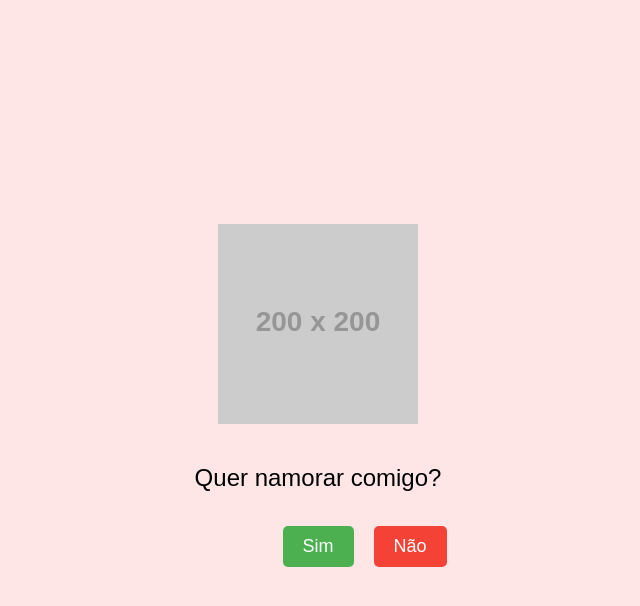
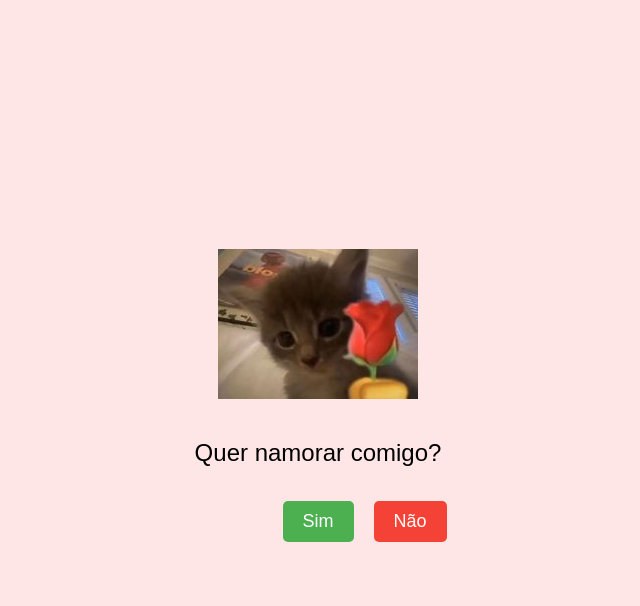
Before and after one commit to antoniofm2/arrombadinho, a plain HTML site: page index.html in a window 1280 px wide. Both pictures are taken after a click on the button "Clique aqui". Shown: the whole page, without its empty margins (322-962 px from the left). Drawn offline with Linux system fonts and the light colour scheme; placeholder pictures from the web are drawn by us.

Commit message:
Update index.html

```diff
--- a/index.html
+++ b/index.html
@@ -54,7 +54,7 @@
     <div id="container">
         <button id="start" class="botao" onclick="mostrarPergunta()">Clique aqui</button>
         <div id="pergunta">
-            <img id="imagem" src="https://via.placeholder.com/200" alt="Imagem especial">
+            <img id="imagem" src="gatinho.jpg" alt="Imagem especial">
             <p>Quer namorar comigo?</p>
             <button id="sim" class="botao" onclick="responderSim()">Sim</button>
             <button id="nao" class="botao" onmouseover="fugir()">Não</button>
```
